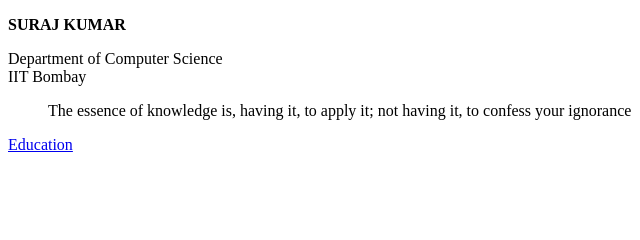
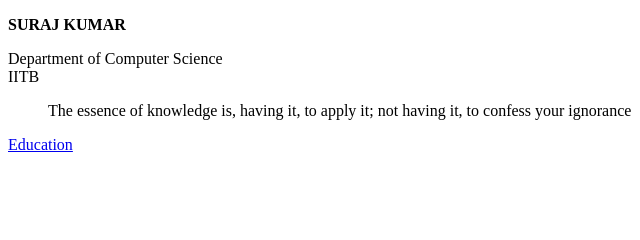
Before and after one commit to Suraj-dyp/My_Website, a plain HTML site: page index.html in a window 1280 px wide. Shown: the top 240 px of the page, 0-640 px from the left. Drawn offline with Linux system fonts and the light colour scheme.

Commit message:
some changes

```diff
--- a/index.html
+++ b/index.html
@@ -6,7 +6,7 @@
 </head>
 <body>
 	<p><b>SURAJ KUMAR</b></p>
-	<p>Department of Computer Science<br>IIT Bombay</p>
+	<p>Department of Computer Science<br>IITB</p>
 
 	<blockquote cite="https://www.developgoodhabits.com/education-quotes/">The essence of knowledge is, having it, to apply it; not having it, to confess your ignorance</blockquote>
 	<a href="html/education.html">Education</a>
```
